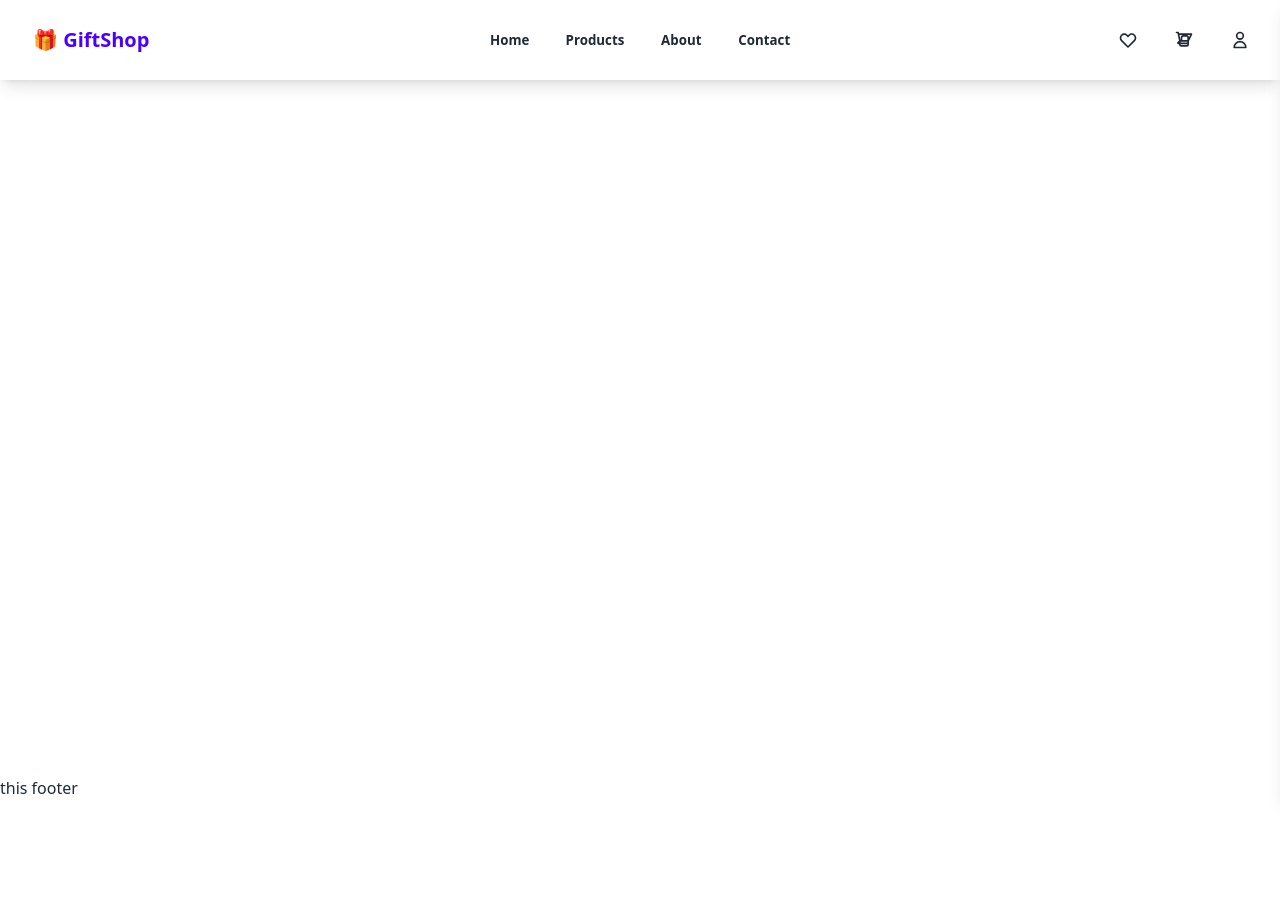
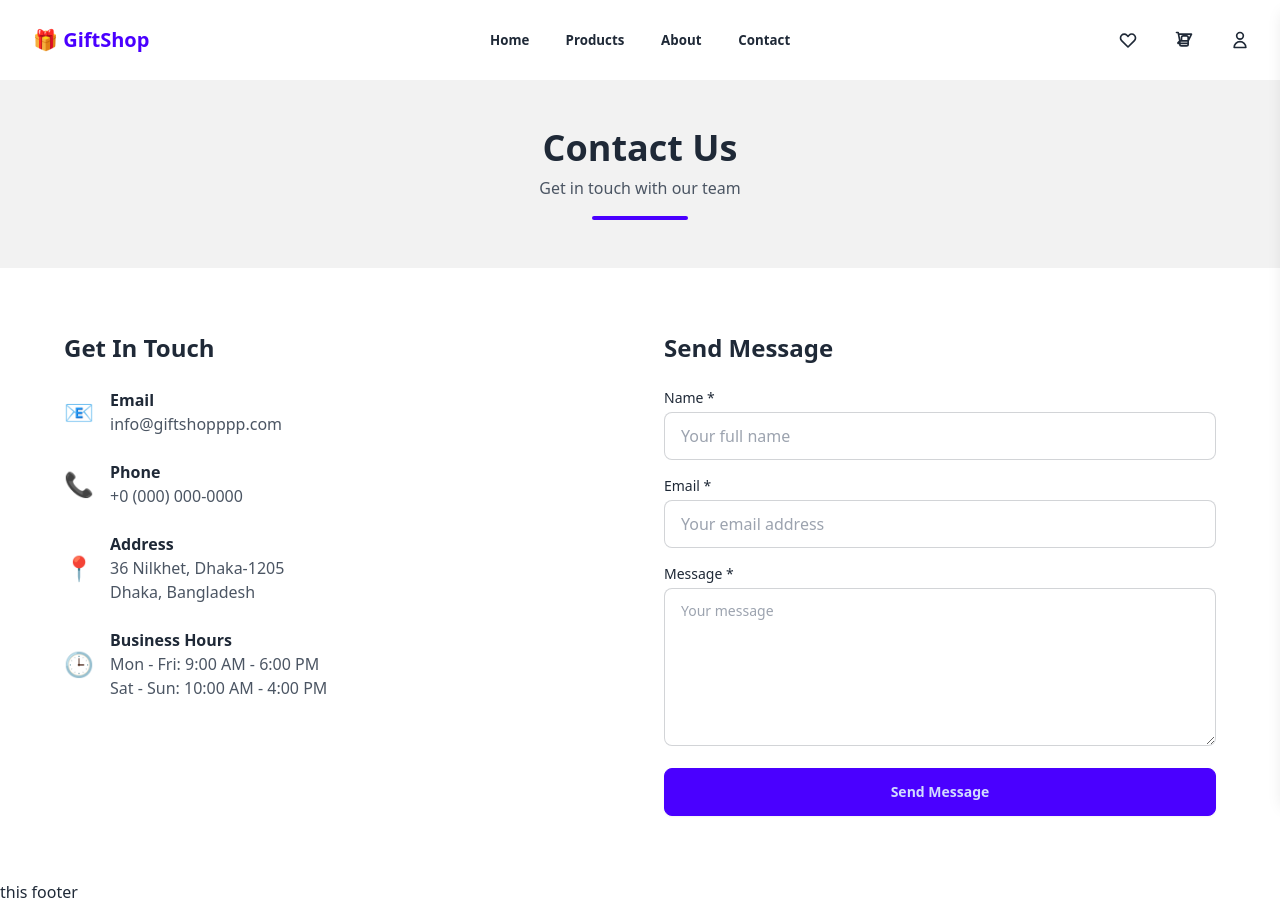
Before and after one commit to nbappi13/gift-shop-ecommerce, a React (Create React App) app in the folder client/: page /contact in a window 1280 px wide. Before the commit the page ends 800 px from the top, so only its background shows below. Built offline with nearby package versions, Linux system fonts and the light colour scheme.

Commit message:
Contact section done and rendered in app

```diff
--- a/client/src/App.tsx
+++ b/client/src/App.tsx
@@ -6,6 +6,7 @@ import Home from "./pages/Home"
 import Products from "./pages/Products"
 import ProductDetail from "./pages/ProductDetail"
 import About from "./pages/About"
+import Contact from "./pages/Contact"
 
 type AppProps = {
   //  add props later if needed
@@ -22,6 +23,7 @@ const App = (_: AppProps) => {
               <Route path="/products" element={<Products />} />
               <Route path="/product/:id" element={<ProductDetail />} />
               <Route path="/about" element={<About />} />
+              <Route path="/contact" element={<Contact />} />
               {/*  add more routes here later */}
             </Routes>
           </Layout>
--- /dev/null
+++ b/client/src/pages/Contact.tsx
@@ -0,0 +1,177 @@
+"use client"
+
+import type React from "react"
+
+import { useState } from "react"
+import Swal from "sweetalert2"
+
+type ContactProps = {
+  // for future use if needed
+}
+
+const Contact = (_: ContactProps) => {
+  const [formData, setFormData] = useState({
+    name: "",
+    email: "",
+    message: "",
+  })
+  const [isSubmitting, setIsSubmitting] = useState(false)
+
+  // handle input changes
+  const handleInputChange = (e: React.ChangeEvent<HTMLInputElement | HTMLTextAreaElement>) => {
+    const { name, value } = e.target
+    setFormData((prev) => ({
+      ...prev,
+      [name]: value,
+    }))
+  }
+
+  // handle form submission
+  const handleSubmit = async (e: React.FormEvent) => {
+    e.preventDefault()
+    setIsSubmitting(true)
+
+    // simulate form submission
+    await new Promise((resolve) => setTimeout(resolve, 1000))
+
+    // show success message
+    await Swal.fire({
+      icon: "success",
+      title: "Message Sent!",
+      text: "Thank you for contacting us. We'll get back to you soon!",
+      confirmButtonText: "OK",
+      confirmButtonColor: "#10b981",
+    })
+
+    // reset form
+    setFormData({ name: "", email: "", message: "" })
+    setIsSubmitting(false)
+  }
+
+  return (
+    <div className="min-h-screen bg-base-100">
+      {/* page header */}
+      <div className="bg-base-200 py-12">
+        <div className="container mx-auto px-4 text-center">
+          <h1 className="text-4xl font-bold text-gray-800 mb-2">Contact Us</h1>
+          <p className="text-gray-600">Get in touch with our team</p>
+          <div className="w-24 h-1 bg-primary mx-auto mt-4 rounded"></div>
+        </div>
+      </div>
+
+      {/* contact content */}
+      <div className="container mx-auto px-4 py-16">
+        <div className="max-w-6xl mx-auto">
+          <div className="grid grid-cols-1 lg:grid-cols-2 gap-12">
+            {/* contact info */}
+            <div>
+              <h2 className="text-2xl font-bold text-gray-800 mb-6">Get In Touch</h2>
+              <div className="space-y-6">
+                <div className="flex items-center gap-4">
+                  <div className="text-2xl">📧</div>
+                  <div>
+                    <h3 className="font-semibold">Email</h3>
+                    <p className="text-gray-600">info@giftshopppp.com</p>
+                  </div>
+                </div>
+                <div className="flex items-center gap-4">
+                  <div className="text-2xl">📞</div>
+                  <div>
+                    <h3 className="font-semibold">Phone</h3>
+                    <p className="text-gray-600">+0 (000) 000-0000</p>
+                  </div>
+                </div>
+                <div className="flex items-center gap-4">
+                  <div className="text-2xl">📍</div>
+                  <div>
+                    <h3 className="font-semibold">Address</h3>
+                    <p className="text-gray-600">
+                      36 Nilkhet, Dhaka-1205
+                      <br />
+                      Dhaka, Bangladesh
+                    </p>
+                  </div>
+                </div>
+                <div className="flex items-center gap-4">
+                  <div className="text-2xl">🕒</div>
+                  <div>
+                    <h3 className="font-semibold">Business Hours</h3>
+                    <p className="text-gray-600">
+                      Mon - Fri: 9:00 AM - 6:00 PM
+                      <br />
+                      Sat - Sun: 10:00 AM - 4:00 PM
+                    </p>
+                  </div>
+                </div>
+              </div>
+            </div>
+
+            {/* contact form */}
+            <div>
+              <h2 className="text-2xl font-bold text-gray-800 mb-6">Send Message</h2>
+              <form onSubmit={handleSubmit} className="space-y-4">
+                <div>
+                  <label htmlFor="name" className="block text-sm font-medium mb-1">
+                    Name *
+                  </label>
+                  <input
+                    type="text"
+                    id="name"
+                    name="name"
+                    value={formData.name}
+                    onChange={handleInputChange}
+                    required
+                    className="input input-bordered w-full"
+                    placeholder="Your full name"
+                  />
+                </div>
+                <div>
+                  <label htmlFor="email" className="block text-sm font-medium mb-1">
+                    Email *
+                  </label>
+                  <input
+                    type="email"
+                    id="email"
+                    name="email"
+                    value={formData.email}
+                    onChange={handleInputChange}
+                    required
+                    className="input input-bordered w-full"
+                    placeholder="Your email address"
+                  />
+                </div>
+                <div>
+                  <label htmlFor="message" className="block text-sm font-medium mb-1">
+                    Message *
+                  </label>
+                  <textarea
+                    id="message"
+                    name="message"
+                    value={formData.message}
+                    onChange={handleInputChange}
+                    required
+                    rows={5}
+                    className="textarea textarea-bordered w-full"
+                    placeholder="Your message"
+                  />
+                </div>
+                <button type="submit" disabled={isSubmitting} className="btn btn-primary w-full">
+                  {isSubmitting ? (
+                    <>
+                      <span className="loading loading-spinner loading-sm"></span>
+                      Sending...
+                    </>
+                  ) : (
+                    "Send Message"
+                  )}
+                </button>
+              </form>
+            </div>
+          </div>
+        </div>
+      </div>
+    </div>
+  )
+}
+
+export default Contact
```
